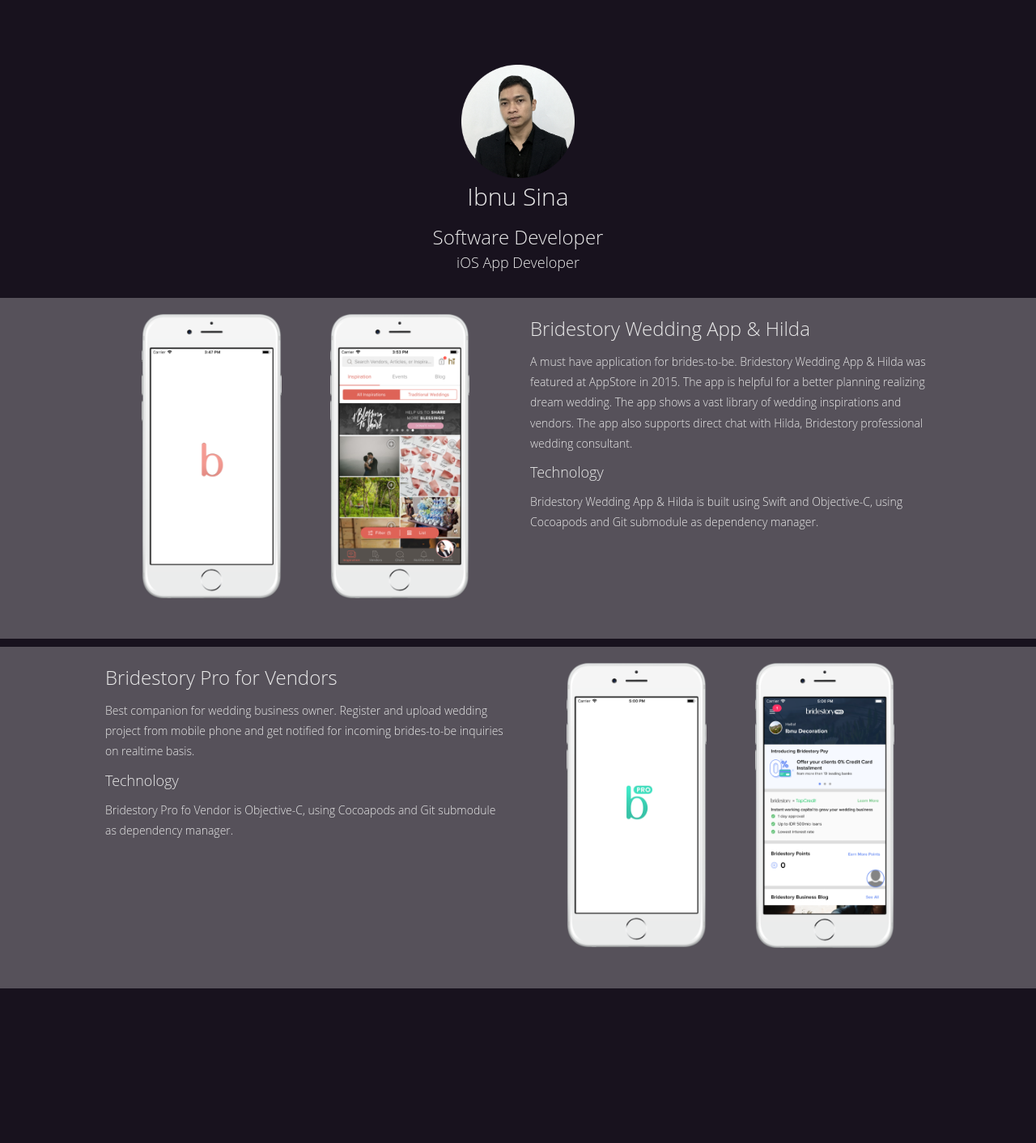
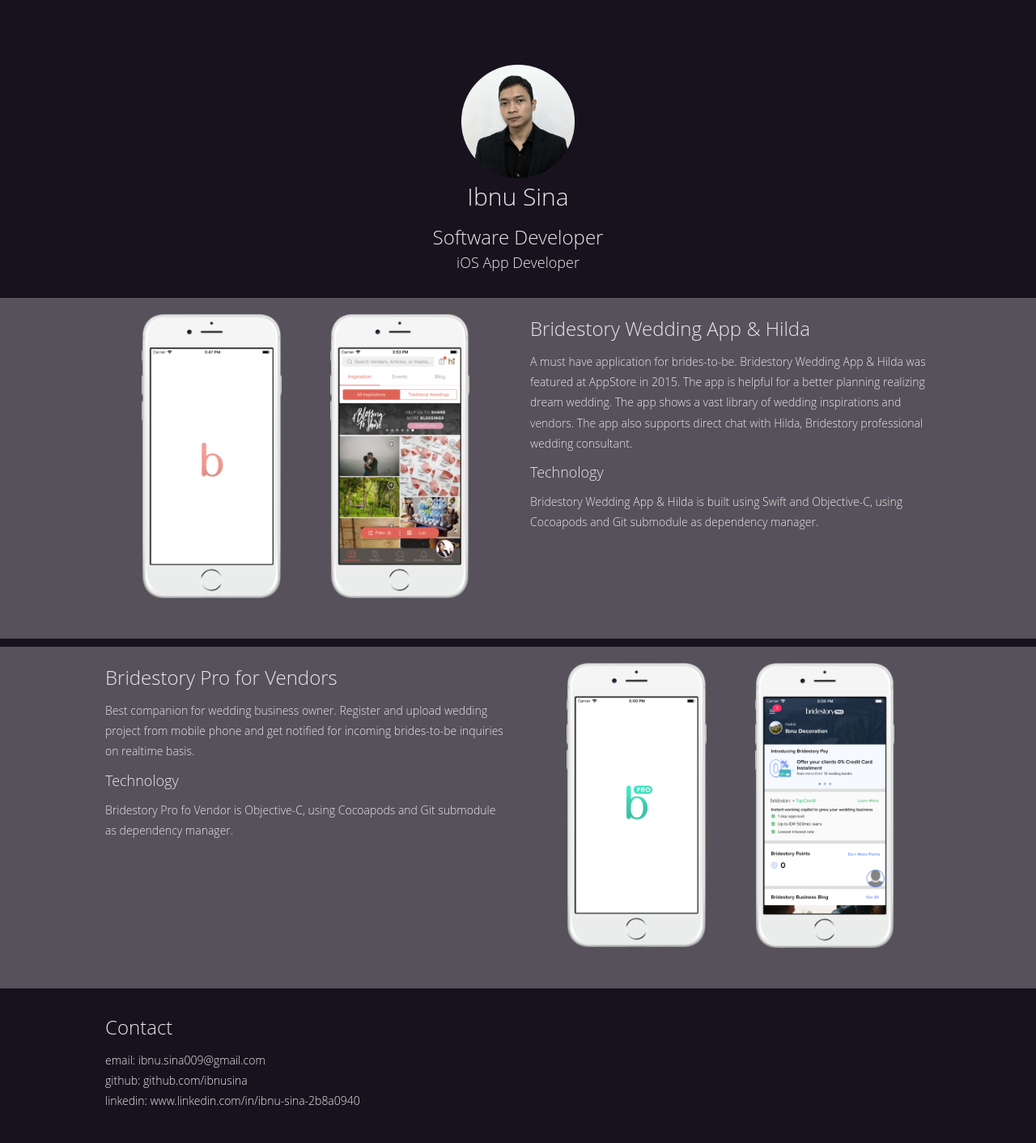
Before and after one commit to ibnusina/profile, a Jekyll site: the page built from index.md, in a window 1280 px wide. Shown: the whole page at 81% size. Built offline with Jekyll 4.4.1, drawn with Linux system fonts in a browser that asks for light colours; before the commit the page ends 1231 px from its top, so only the background shows below that.

Commit message:
add contact section

```diff
--- a/_layouts/profile_page.html
+++ b/_layouts/profile_page.html
@@ -49,4 +49,14 @@
             </div>
         </div>
     </div>
+
+    <div class="row row-clear">
+        <div class="col-lg-10 col-lg-offset-1">
+            <h3>Contact</h3>
+            <p>email: <a href="mailto:ibnu.sina009@gmail.com" class="no-underline">ibnu.sina009@gmail.com</a><br>
+                github: <a href="https://github.com/ibnusina" class="no-underline" target="blank">github.com/ibnusina</a><br>
+                linkedin: <a href="https://www.linkedin.com/in/ibnu-sina-2b8a0940" class="no-underline" target="blank">www.linkedin.com/in/ibnu-sina-2b8a0940</a>
+            </p>
+        </div>
+    </div>
 </div>
--- a/assets/css/profile_page_style.css
+++ b/assets/css/profile_page_style.css
@@ -72,11 +72,12 @@
 	padding: 20px 10px;
 }
 
-.row-white {
+.row-clear {
 	/*background-color: lightgrey;*/
 	/*-webkit-clip-path: polygon(0 0%, 100% 4%, 100% 96%, 0% 100%);*/
 	/*clip-path: polygon(0 8%, 100% 4%, 100% 96%, 0% 100%);*/
-	padding: 65px 10px;
+	padding: 20px 10px;
+	margin-bottom: 10px;
 }
 
 .row-footer {
```
